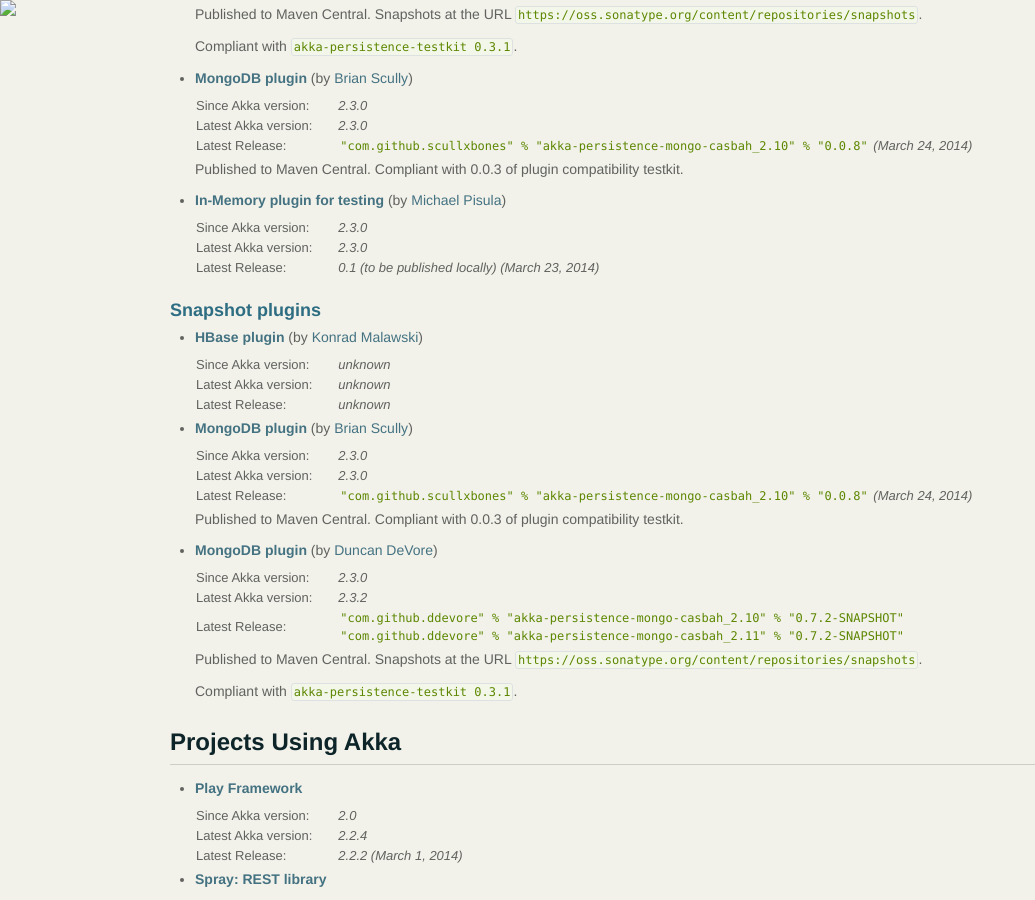
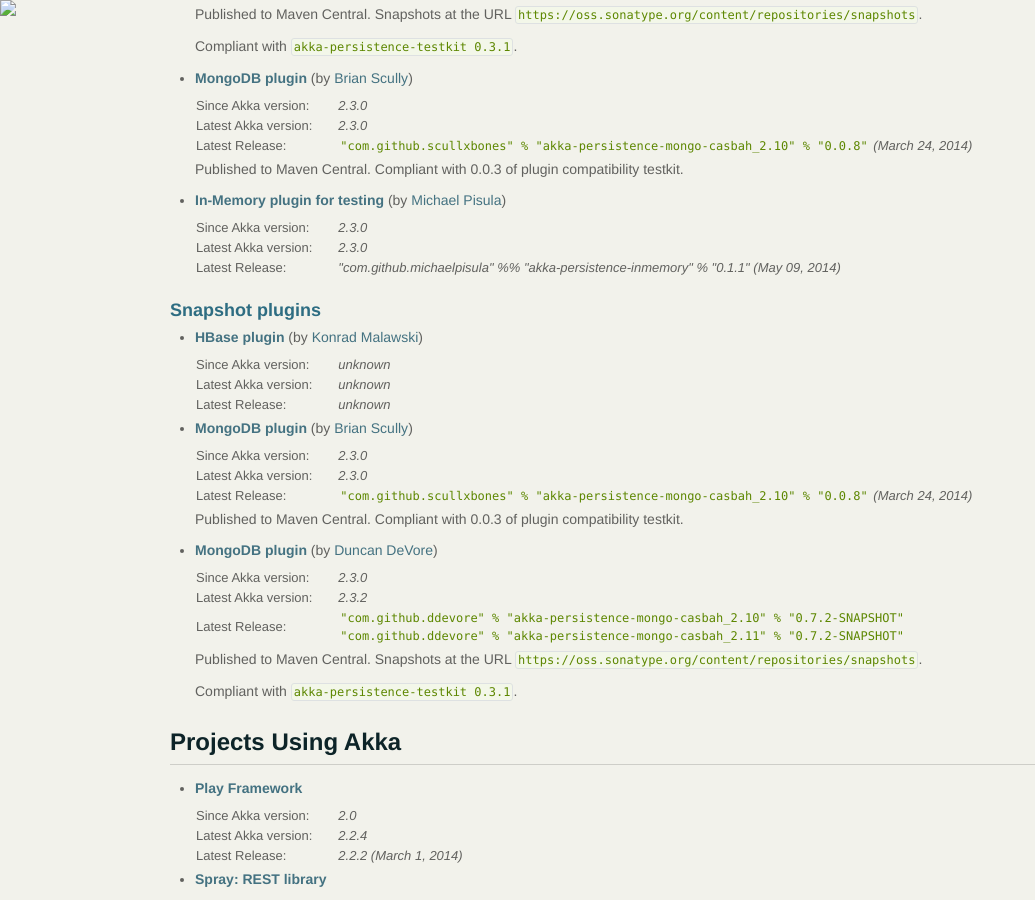
Before and after one commit to raboof/akka.github.com, a Jekyll site: the page built from community/index.md, in a window 1280 px wide and 900 px high, scrolled down 3970 px. Shown: the whole window, without its empty margins (0-1035 px from the left). Built offline with Jekyll 4.4.1, drawn with Linux system fonts in a browser that asks for light colours.

Commit message:
Updated community page
Information for latest release of akka persistence in-memory plugin

```diff
--- a/community/index.md
+++ b/community/index.md
@@ -342,7 +342,7 @@
   <table class="stats">
   <tr><td>Since Akka version:</td><td>2.3.0</td></tr>
   <tr><td>Latest Akka version:</td><td>2.3.0</td></tr>
-  <tr><td>Latest Release:</td><td>0.1 (to be published locally) (March 23, 2014)</td></tr>
+  <tr><td>Latest Release:</td><td>"com.github.michaelpisula" %% "akka-persistence-inmemory" % "0.1.1" (May 09, 2014)</td></tr>
   </table>
 
 ### Snapshot plugins
```
